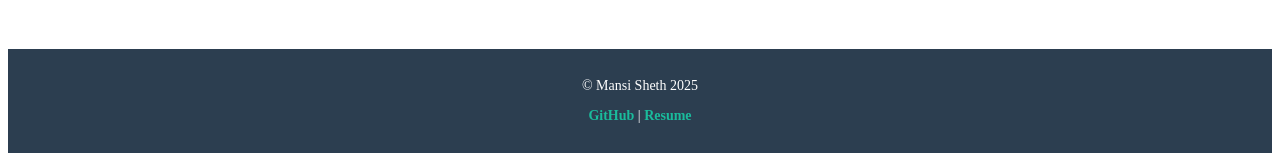
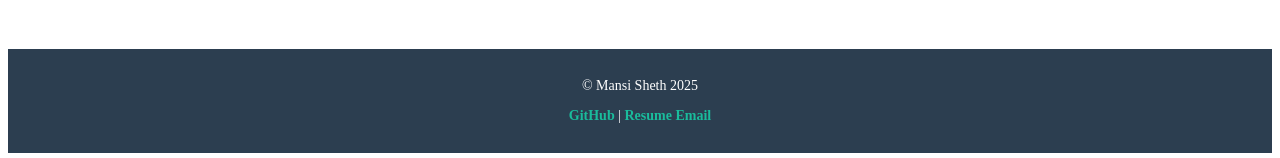
Before and after one commit to 1MansiS/1MansiS.github.io, a Jekyll site: the page built from index.markdown, in a window 1280 px wide. Shown: the part 842-1000 px from the top of the page. Built offline with Jekyll 4.4.1, drawn with Linux system fonts in a browser that asks for light colours.

Commit message:
Update footer.html

```diff
--- a/_includes/footer.html
+++ b/_includes/footer.html
@@ -4,6 +4,7 @@
         <p>
             <a href="https://github.com/{{ social_links.github }}" target="_blank">GitHub</a> |
             <a href="{{ '/assets/MansiSheth.pdf' | relative_url }}" target="_blank">Resume</a>
+            <a href="{{ author.email }}">Email</a>
         </p>
     </div>
 </footer>
```
